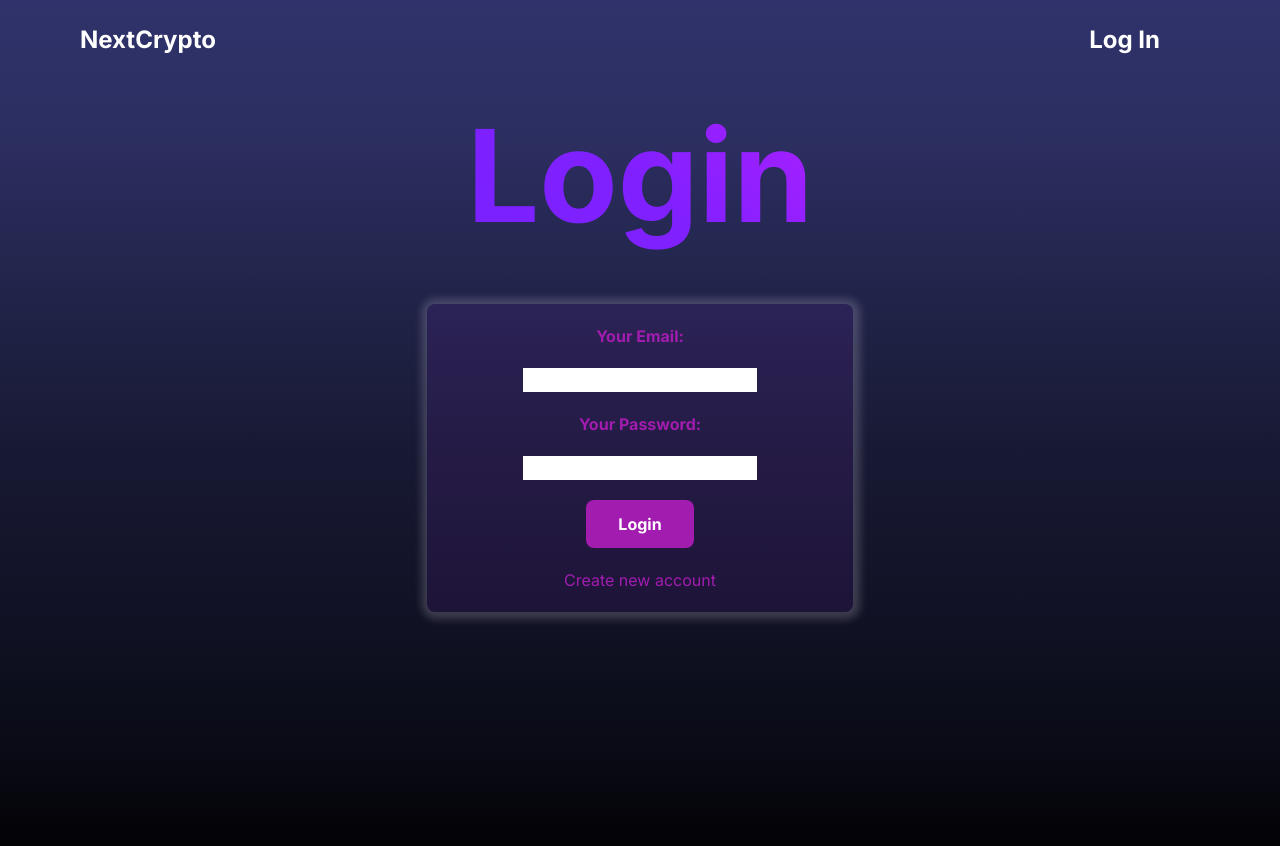
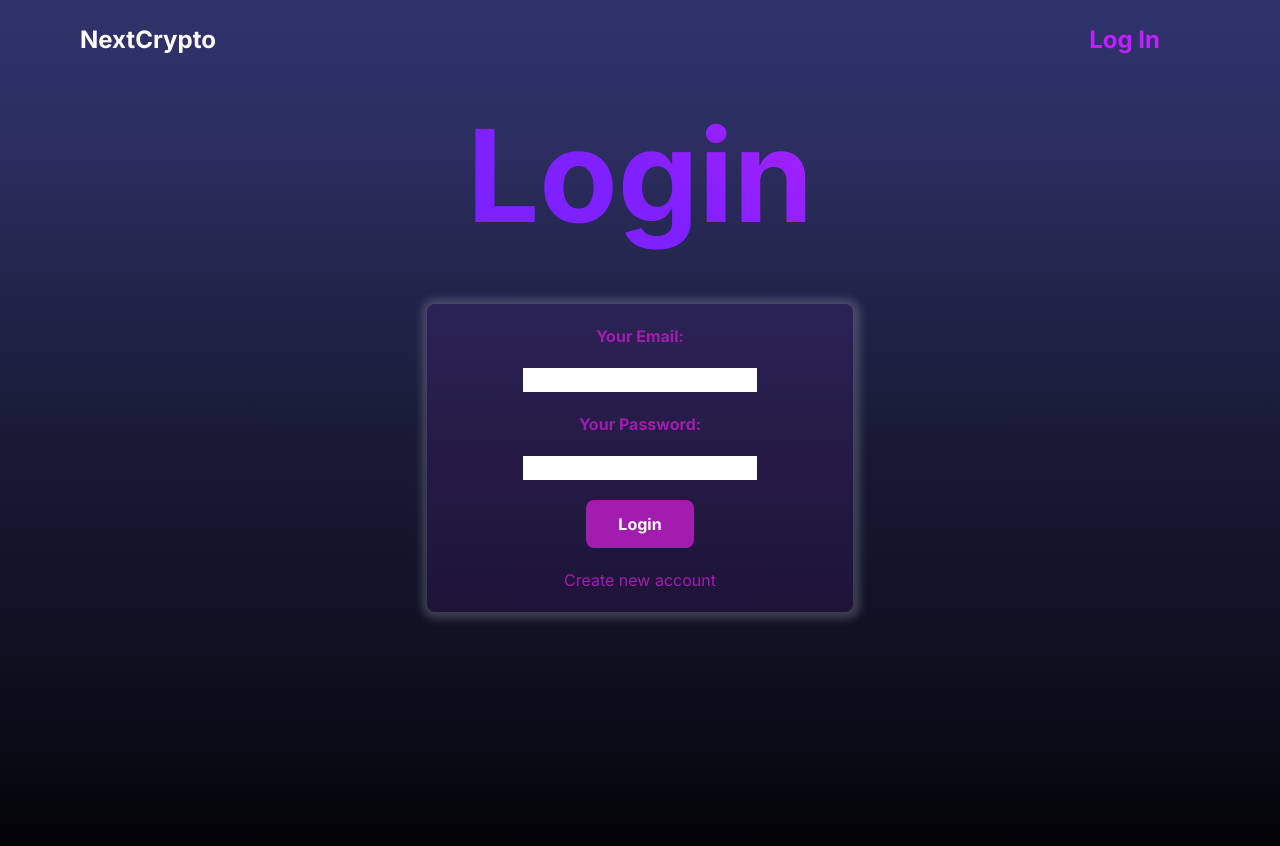
Before and after one commit to rjoshf/Nextjs-cryptoapp, a Next.js app: page /login in a window 1280 px wide. Shown: the top 846 px of the page. Built offline with nearby package versions, Linux system fonts and the light colour scheme; no server answers.

Commit message:
feat: added active navlinks

```diff
--- a/src/components/Navbar.tsx
+++ b/src/components/Navbar.tsx
@@ -1,13 +1,16 @@
-'use client'
+"use client";
 
-import Link from 'next/link';
-import { useState, useEffect } from 'react';
-import { useSession, signOut } from 'next-auth/react';
+import Link from "next/link";
+import { useState, useEffect } from "react";
+import { useSession, signOut } from "next-auth/react";
+import { usePathname } from "next/navigation";
 
 export default function Navbar() {
   const { data: session } = useSession();
 
   const [isFixed, setIsFixed] = useState(false);
+
+  const pathname = usePathname();
 
   useEffect(() => {
     const handleScroll = () => {
@@ -29,20 +32,56 @@ export default function Navbar() {
 
   const logoutHandler = () => {
     signOut();
-    }
+  };
 
   return (
     <>
       {isFixed && <div className="h-12 py-10 h-12" />}
-            <nav className={`navbar flex flex-row items-center justify-between px-20 py-10 h-12 ${isFixed ? 'fixed z-10 top-0 w-full' : ''}`}>
-                <Link href="/" className="navlink text-white font-bold text-2xl">NextCrypto</Link>
+      <nav
+        className={`navbar flex flex-row items-center justify-between px-20 py-10 h-12 ${
+          isFixed ? "fixed z-10 top-0 w-full" : ""
+        }`}
+      >
+        <Link
+          href="/"
+          className={`navlink font-bold text-2xl ${
+            pathname === "/" ? "text-[#c020ff]" : "text-white"
+          }`}
+        >
+          NextCrypto
+        </Link>
         <div>
-                    {!session && <Link href="/login" className="navlink text-white font-bold text-2xl mr-10">Log In</Link>}
+          {!session && (
+            <Link
+              href="/login"
+              className={`navlink font-bold text-2xl mr-10 ${
+                pathname === "/login" ? "text-[#c020ff]" : "text-white"
+              }`}
+            >
+              Log In
+            </Link>
+          )}
           <p>{session?.user?.email}</p>
-                    {session && <Link href="/wallet" className="navlink text-white font-bold text-2xl mr-10">Wallet</Link>}
-                    {session && <button onClick={logoutHandler} className="navlink text-white font-bold text-2xl">Logout</button>}
+          {session && (
+            <Link
+              href="/wallet"
+              className={`navlink text-white font-bold text-2xl mr-10 ${
+                pathname === "/wallet" ? "text-[#c020ff]" : "text-white"
+              }`}
+            >
+              Wallet
+            </Link>
+          )}
+          {session && (
+            <button
+              onClick={logoutHandler}
+              className="navlink text-white font-bold text-2xl"
+            >
+              Logout
+            </button>
+          )}
         </div>
       </nav>
     </>
-    )
+  );
 }
```
Lines whose indentation alone changed are shown as unchanged.
